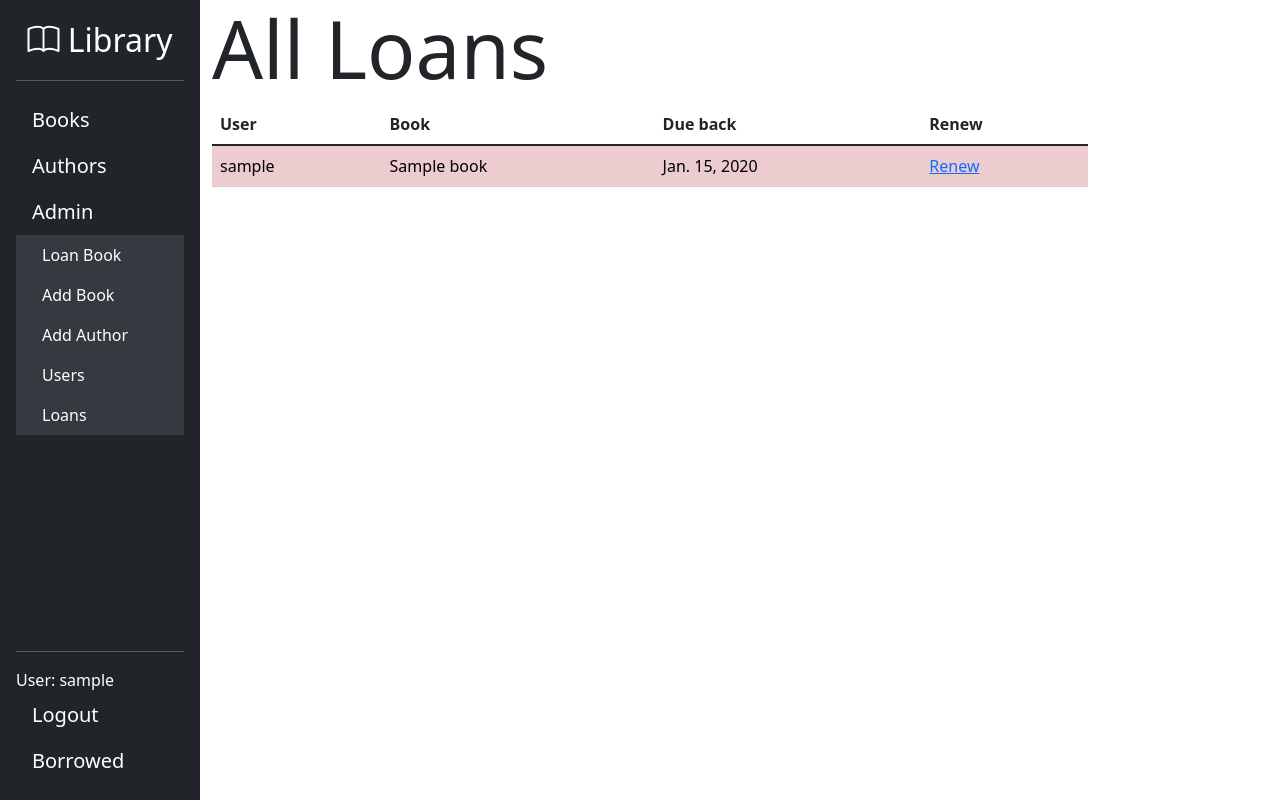
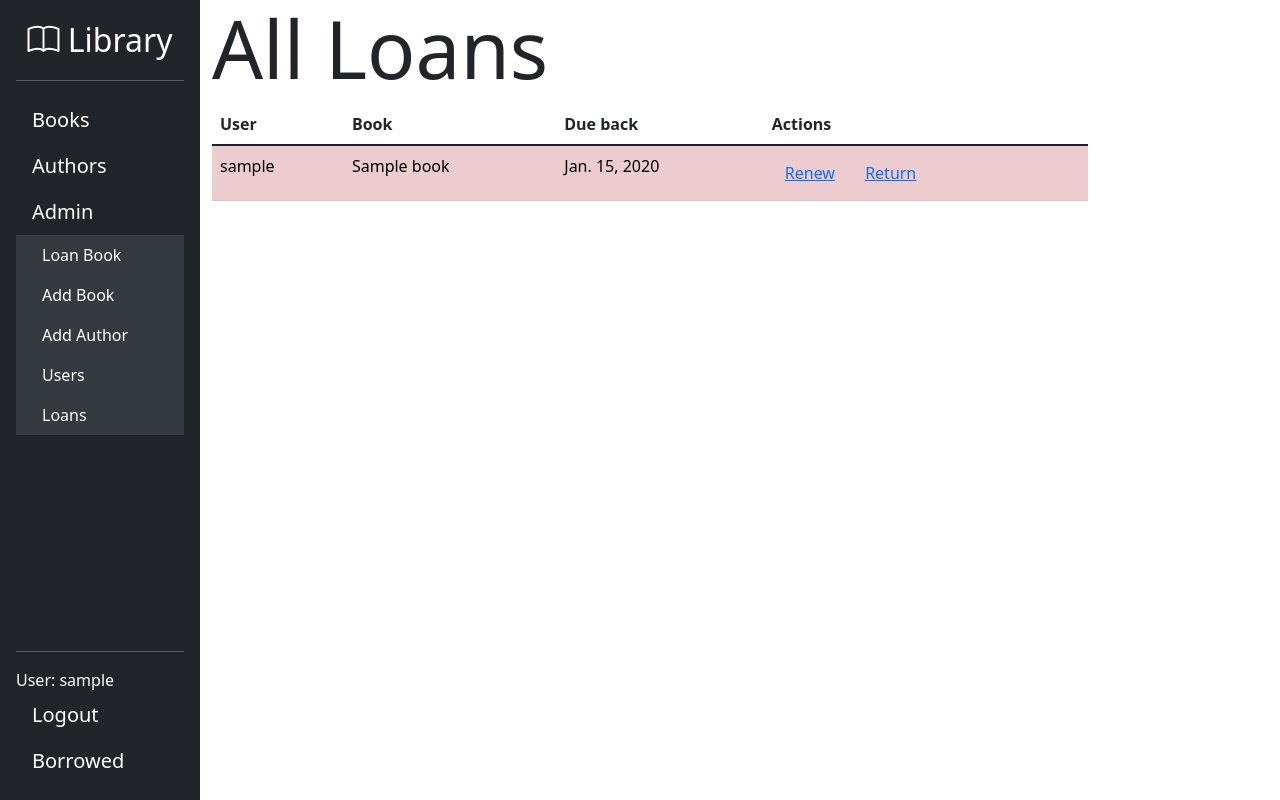
Before and after one commit to rexbrandy/library_app, a Django app: page /loan/all_loans/ in a window 1280 px wide. Run offline with Django 4.2, Linux system fonts and the light colour scheme; a user stored in the database is signed in; tables that the repository leaves empty hold one stand-in row (values such as "Sample post"); some libraries are stand-ins or nearby versions.

Commit message:
Added renew loan url and view

```diff
--- a/catalog/forms.py
+++ b/catalog/forms.py
@@ -26,7 +26,7 @@ class RenewBookForm(forms.ModelForm):
         help_texts = {'due_back': _('Enter a date between now and 4 weeks (default 1)')}
 
 
-class LoanForm(forms.Form):
+class LoanForms_TEST(forms.Form):
     user = forms.ModelChoiceField(queryset=User.objects.all())
     book = forms.ModelChoiceField(queryset=Book.objects.filter(
         pk__in=BookInstance.objects.filter(status__exact='a').distinct().values_list('book'))
--- a/catalog/models.py
+++ b/catalog/models.py
@@ -115,7 +115,7 @@ class BookInstance(models.Model):
     )
 
     def __str__(self):
-        return f'{self.book.title} ({self.id}))'
+        return f'{self.book.title} ({self.id})'
 
     def display_book_title(self):
         return self.book.title
--- a/catalog/templates/catalog/all_borrowed_books.html
+++ b/catalog/templates/catalog/all_borrowed_books.html
@@ -9,7 +9,7 @@
       <th scope="col">User</th>
       <th scope="col">Book</th>
       <th scope="col">Due back</th>
-      <th scope="col">Renew</th>
+      <th scope="col">Actions</th>
     </tr>
   </thead>
   <tbody>
@@ -22,7 +22,10 @@
       <td>{{ loan.user.username }}</td>
       <td>{{ loan.book_instance.book.title }}</td>
       <td>{{ loan.due_back }}</td>
-      <td><a href="{% url 'renew-loan-librarian' loan.id %}">Renew</a></td>
+      <td>
+        <a class='btn btn-link ' href="{% url 'loan-renew' loan.id %}">Renew</a>
+        <a class='btn btn-link ' href="{% url 'renew-loan-librarian' loan.id %}">Return</a>
+      </td>
     </tr>
     {% endfor %}
   </tbody>
--- a/catalog/urls.py
+++ b/catalog/urls.py
@@ -19,10 +19,8 @@ urlpatterns = [
     path('author/<int:pk>/delete', views.AuthorDelete.as_view(), name='author-delete'),
 
     path('loan/my_loans/', views.LoanedBooksByUserListView.as_view(), name='my-loans'),
-    path('loan/<int:pk>/renew/', views.renew_loan_librarian, name='renew-loan-librarian'),
+    path('loan/<int:pk>/renew/', views.renew_loan, name='loan-renew'),
     path('loan/all_loans/', views.LoanedBooksByAllListView.as_view(), name='all-loans'),
-    path('loan/create/', views.LoanCreate.as_view(), name='loan-create'),
-    path('loan/create-new/', views.loan_create, name='loan-create-new'),
-
+    path('loan/create/', views.loan_create, name='loan-create'),
 
 ]
--- a/catalog/views.py
+++ b/catalog/views.py
@@ -8,7 +8,7 @@ from django.contrib.auth.decorators import login_required, permission_required
 from django.contrib.auth.mixins import LoginRequiredMixin, PermissionRequiredMixin
 from django.forms import modelformset_factory
 
-from .forms import RenewBookForm, LoanForm
+from .forms import RenewBookForm, LoanForms_TEST
 from .models import Book, BookInstance, Author, Loan
 # from django.contrib.auth.models import User
 
@@ -84,7 +84,7 @@ class AuthorDetailView(generic.DetailView):
 
 class AuthorCreate(generic.edit.CreateView):
     model = Author
-    fields = ['first_name', 'last_name', 'date_of_birth']
+    fields = ['first_name', 'last_name', 'date_of_birth', 'date_of_death', 'bio']
 
 class AuthorUpdate(generic.edit.UpdateView):
     model = Author
@@ -98,9 +98,6 @@ class AuthorDelete(generic.edit.DeleteView):
 ##############
 # LOAN VIEWS
 #
-class LoanCreate(LoginRequiredMixin, generic.edit.CreateView):
-    model = Loan
-    fields = ['user', 'book_instance']
 
 class LoanedBooksByUserListView(LoginRequiredMixin, generic.ListView):
     model = Loan
@@ -126,7 +123,7 @@ class LoanedBooksByAllListView(PermissionRequiredMixin, generic.ListView):
 @permission_required('catalog.can_mark_returned', raise_exception=True)
 def loan_create(request):
     if request.method == 'POST':
-        form = LoanForm(request.POST)
+        form = LoanForms_TEST(request.POST)
 
         if form.is_valid():
             book_instance = form.cleaned_data['book'].get_available_copy()
@@ -137,14 +134,14 @@ def loan_create(request):
 
             return HttpResponseRedirect(reverse('all-loans'))
     else:
-        form = LoanForm()
+        form = LoanForms_TEST()
 
     return render(request, 'catalog/loan_form.html', context={'form': form})
 
 
 @login_required
 @permission_required('catalog.can_mark_returned', raise_exception=True)
-def renew_loan_librarian(request, pk):
+def renew_loan(request, pk):
     loan = get_object_or_404(Loan, pk=pk)
 
     if request.method == 'POST':
@@ -167,11 +164,16 @@ def renew_loan_librarian(request, pk):
 
     return render(request, 'catalog/book_renew_librarian.html', context=context)
 
+def return_loan(request, pk):
+    loan = get_object_or_404(Loan, pk)
+
 
 #############
 # AJAX VIEWS
 #
 
+@login_required
+@permission_required('catalog.can_mark_returned', raise_exception=True)
 def add_book_instance_ajax(request):
     if request.headers.get('x-requested-with') == 'XMLHttpRequest' and request.method == 'POST':
         try:
```
Also changed, not shown: README.md.
